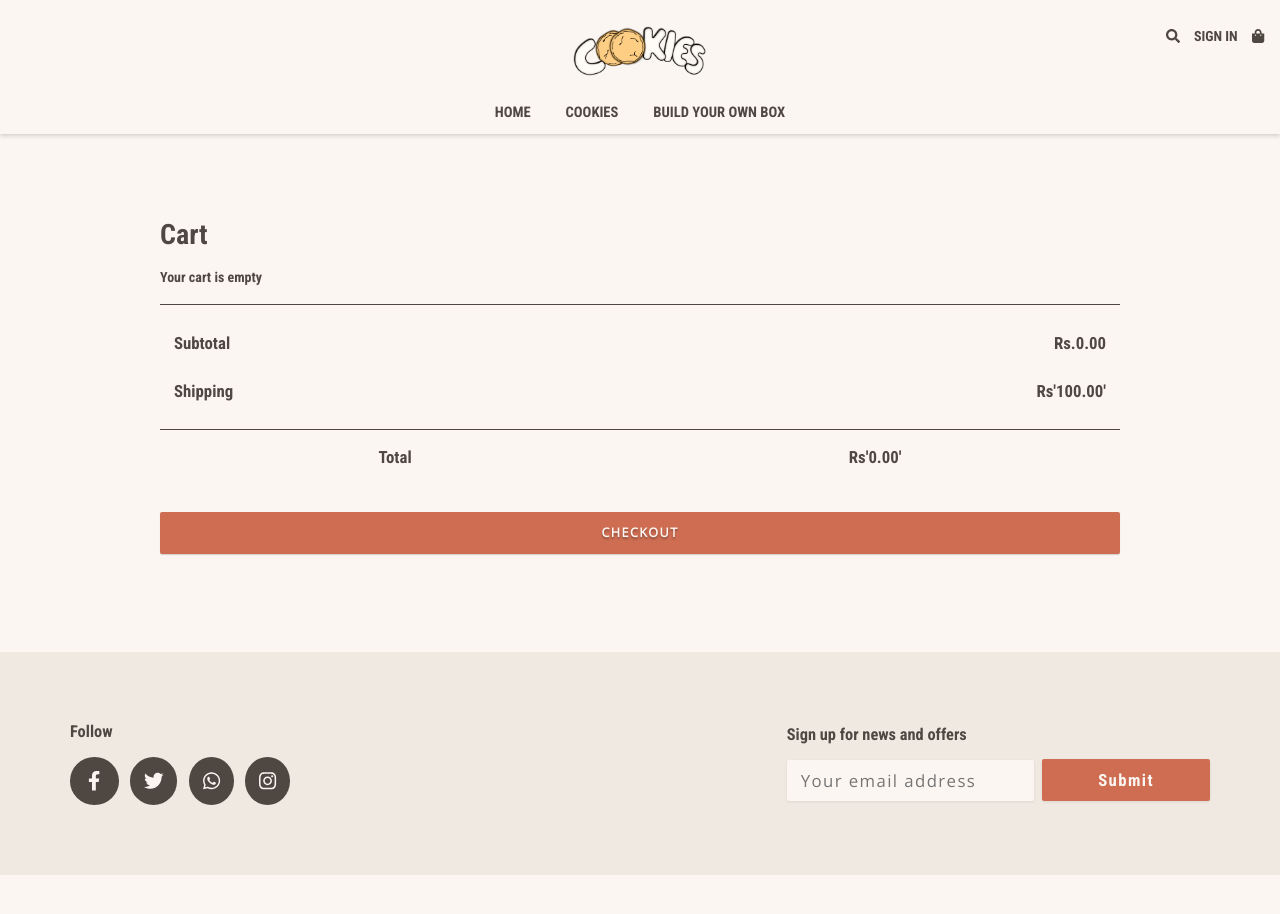
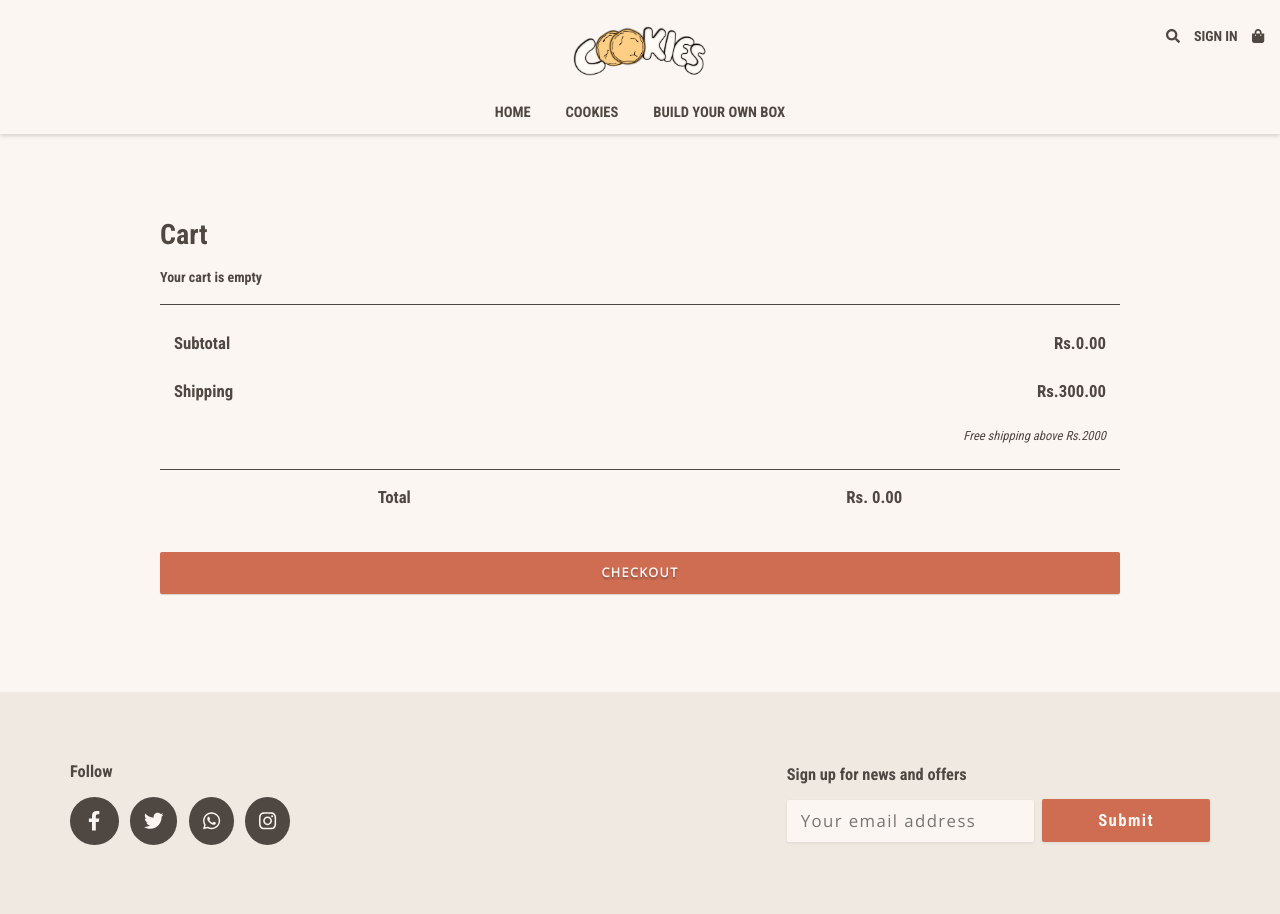
Before and after one commit to crisner/cookies-e-commerce-website, a React app: page /cart in a window 1280 px wide. Before the commit the page ends 875 px from the top, so only its background shows below. Built offline with nearby package versions, Linux system fonts and the light colour scheme.

Commit message:
Add shipping and calculate total

```diff
--- a/src/cart/Cart.tsx
+++ b/src/cart/Cart.tsx
@@ -17,7 +17,9 @@ interface Props extends PropsFromCartState {
 const Cart = ({itemsInCart, removeCustomBox}: Props): JSX.Element => {
 
   const customBoxes = Object.entries(itemsInCart.customBoxes);
+  let total = 0;
   let subTotal = 0;
+  const shipping = 300;
 
   return (
     <div className="cart">
@@ -27,12 +29,14 @@ const Cart = ({itemsInCart, removeCustomBox}: Props): JSX.Element => {
       {itemsInCart.boxes && itemsInCart.boxes.length ?
       itemsInCart.boxes.map((item, index) => {
         subTotal = subTotal + item.price;
+        total = subTotal > 2000 ? subTotal : subTotal + shipping;
         return <BoxItem key={item.id + index} selectedItem={item} />
       }) : null}
 
       {customBoxes && customBoxes.length ?
       customBoxes.map(([key, value], index) => {
         subTotal = subTotal + value.total;
+        total = subTotal > 2000 ? subTotal : subTotal + shipping;
         return (
           <div key={key}>
             <p style={{fontSize: '1.3rem'}}>Custom Box {index + 1}</p>
@@ -49,12 +53,19 @@ const Cart = ({itemsInCart, removeCustomBox}: Props): JSX.Element => {
         </div>
         <div className="subtotal-row">
           <span>Shipping</span>
-          <span>Rs'100.00'</span>
+          <span>{subTotal > 2000 ?
+          'Free' : `Rs.${shipping.toFixed(2)}`}</span>
         </div>
+        <p style={{
+        textAlign: 'right',
+        fontSize: '0.9rem',
+        fontWeight: 'lighter',
+        fontStyle: 'italic'
+        }}>Free shipping above Rs.2000</p>
       </div>
       <div className="total">
           <p>Total</p>
-          <p>Rs'0.00'</p>
+          <p>Rs. {total.toFixed(2)}</p>
       </div>
       <button className="btn-add">Checkout</button>
     </div>
```
